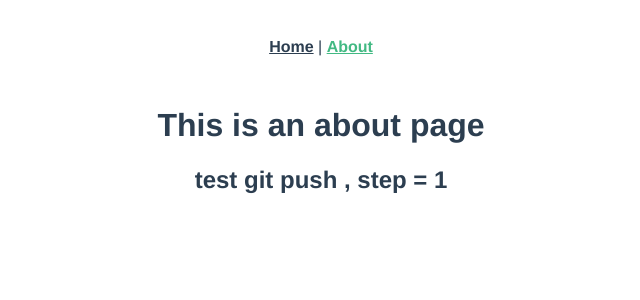
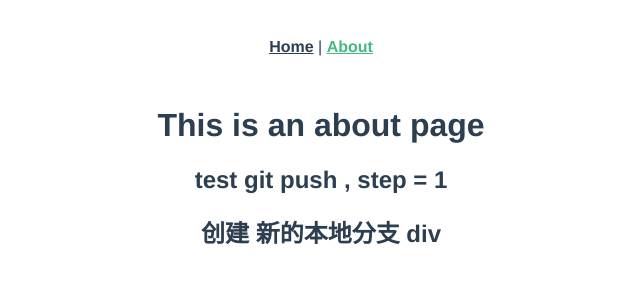
Before and after one commit to xm-shisilang/my-firstmall, a Vue app: page /about in a window 1280 px wide. Shown: the top 300 px of the page, without its empty margins (319-959 px from the left). Built offline with nearby package versions, Linux system fonts and the light colour scheme.

Commit message:
git commit

```diff
--- a/src/views/About.vue
+++ b/src/views/About.vue
@@ -2,5 +2,6 @@
   <div class="about">
     <h1>This is an about page</h1>
     <h2>test git push , step = 1</h2>
+    <h2>创建 新的本地分支 div</h2>
   </div>
 </template>
```
